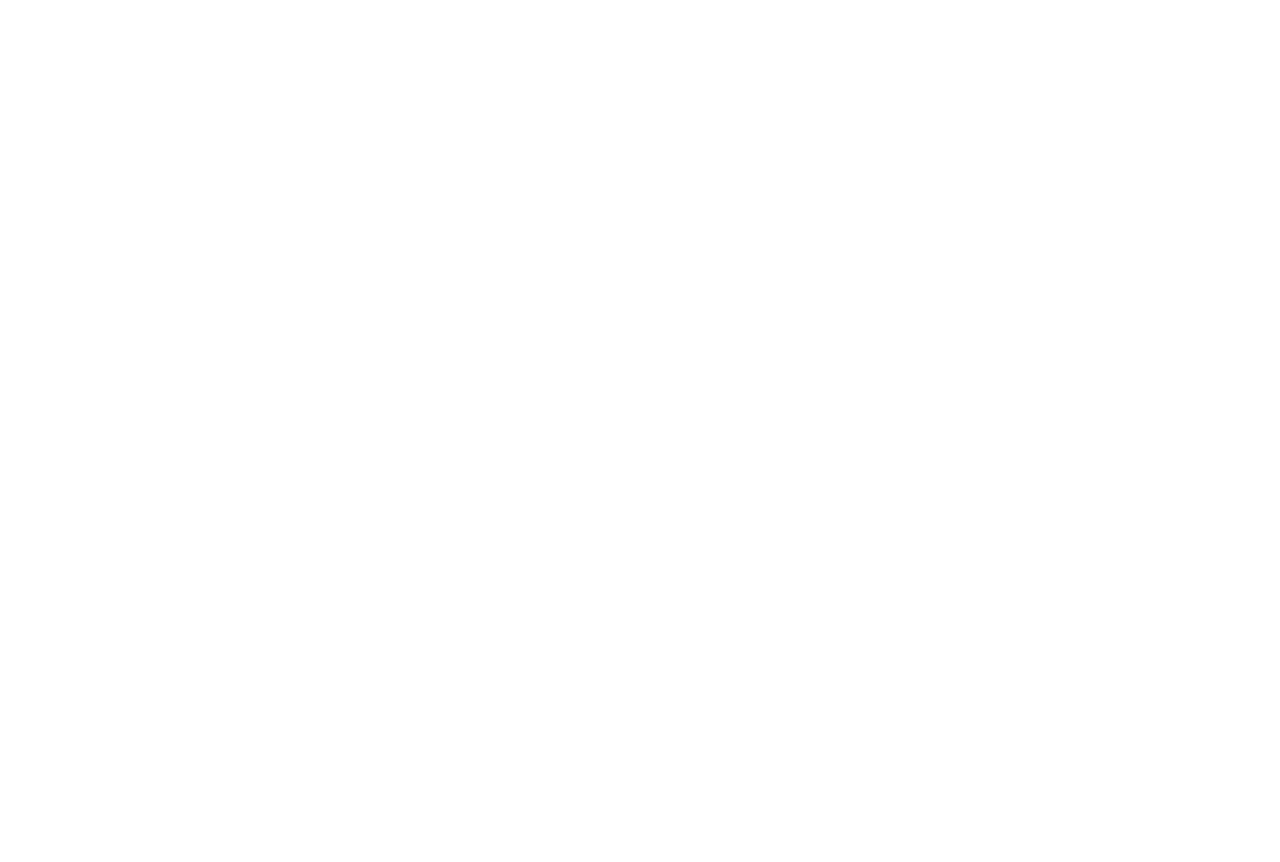
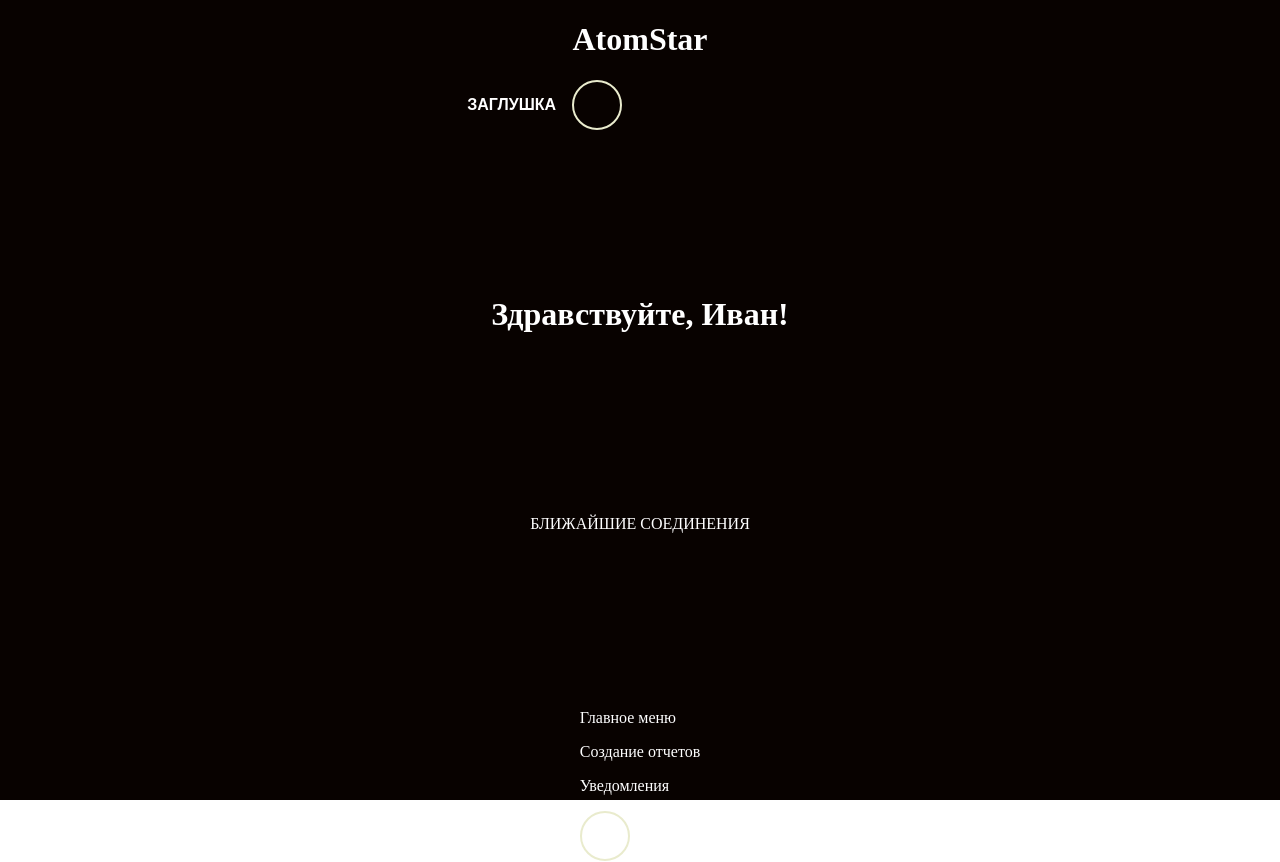
Before and after one commit to Relax-FM/Ilon_Mars.ru, a React (Create React App) app in the folder frontend/: page /main in a window 1280 px wide. Before the commit this address had no page. Before the commit the page ends 800 px from the top, so only its background shows below. Built offline with nearby package versions, Linux system fonts and the light colour scheme; a web font is replaced by a local one.

Commit message:
Skeleton

```diff
--- a/frontend/src/App.js
+++ b/frontend/src/App.js
@@ -4,6 +4,7 @@ import {Route, Routes} from "react-router-dom";
 import Home from "./components/Home"
 import ReportSend from "./components/ReportSend";
 import ReportView from "./components/ReportView";
+import Main from "./components/Main";
 
 
 function App() {
@@ -11,7 +12,7 @@ function App() {
     <div className={"App"}>
         <Routes>
             <Route path={"/"} element={<Home/>} />
-            {/*<Route path={"/main"} element={<Main/>} />*/}
+            <Route path={"/main"} element={<Main/>} />
             <Route path={"/send-report"} element={<ReportSend/>} />
             <Route path={"/view-report"} element={<ReportView/>} />
         </Routes>
--- /dev/null
+++ b/frontend/src/components/Footer/Footer.js
@@ -0,0 +1,15 @@
+import "./Footer.css";
+import RightButton from "../RightButton";
+
+function Footer() {
+    return (
+        <div className="footer">
+            <p>Главное меню</p>
+            <p>Создание отчетов</p>
+            <p>Уведомления</p>
+            <RightButton data={"ЗАГЛУШКА"} />
+        </div>
+    )
+}
+
+export default Footer;
--- /dev/null
+++ b/frontend/src/components/Footer/index.js
@@ -0,0 +1 @@
+export {default} from "./Footer";
--- a/frontend/src/components/Main/Main.js
+++ b/frontend/src/components/Main/Main.js
@@ -1,9 +1,15 @@
 import "./Main.css";
+import Navbar from "../Navbar";
+import Footer from "../Footer";
 
 function Main() {
     return (
         <div className="page">
+            <Navbar/>
+
             <h1>Здравствуйте, Иван!</h1>
+            <p>БЛИЖАЙШИЕ СОЕДИНЕНИЯ</p>
+            <Footer/>
         </div>
     )
 }
--- /dev/null
+++ b/frontend/src/components/Navbar/Navbar.js
@@ -0,0 +1,12 @@
+import "./Navbar.css";
+import RightButton from "../RightButton";
+function Navbar() {
+    return (
+        <div className="navbar">
+            <h1>AtomStar</h1>
+            <RightButton data={"ЗАГЛУШКА"} />
+        </div>
+    )
+
+}
+export default Navbar;
--- /dev/null
+++ b/frontend/src/components/Navbar/index.js
@@ -0,0 +1 @@
+export {default} from "./Navbar";
```
Also changed, not shown: frontend/src/components/Footer/Footer.css (added), frontend/src/components/Navbar/Navbar.css (added).
